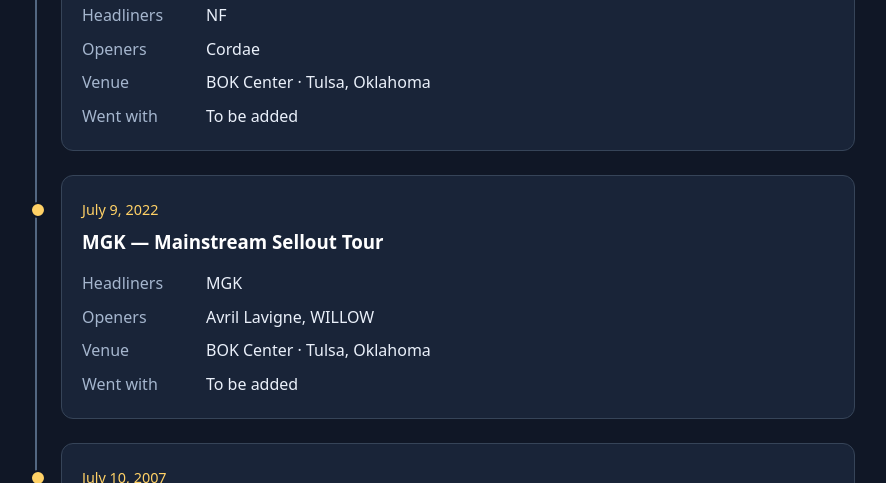
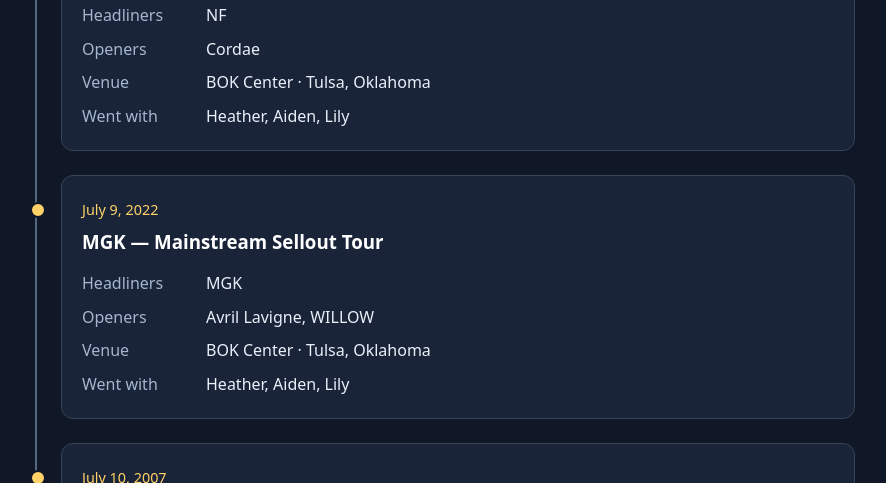
Before and after one commit to bamalroney-dev/Side-quest-dispatch, a Jekyll site: the page built from concerts.html, in a window 1280 px wide and 900 px high, scrolled down 621 px. Shown: the part 155-638 px from the top of the window, without its empty margins (195-1081 px from the left). Built offline with Jekyll 4.4.1, drawn with Linux system fonts in a browser that asks for light colours.

Commit message:
Add Heather, Aiden and Lily to MGK and NF concert memories

```diff
--- a/_data/concerts.yml
+++ b/_data/concerts.yml
@@ -91,7 +91,7 @@
   openers: ["Avril Lavigne", "WILLOW"]
   venue: "BOK Center"
   location: "Tulsa, Oklahoma"
-  companions: []
+  companions: ["Heather", "Aiden", "Lily"]
   notes: ""
 
 # https://www.travelok.com/listings/view.profile/id.32763
@@ -102,5 +102,5 @@
   openers: ["Cordae"]
   venue: "BOK Center"
   location: "Tulsa, Oklahoma"
-  companions: []
+  companions: ["Heather", "Aiden", "Lily"]
   notes: ""
```
